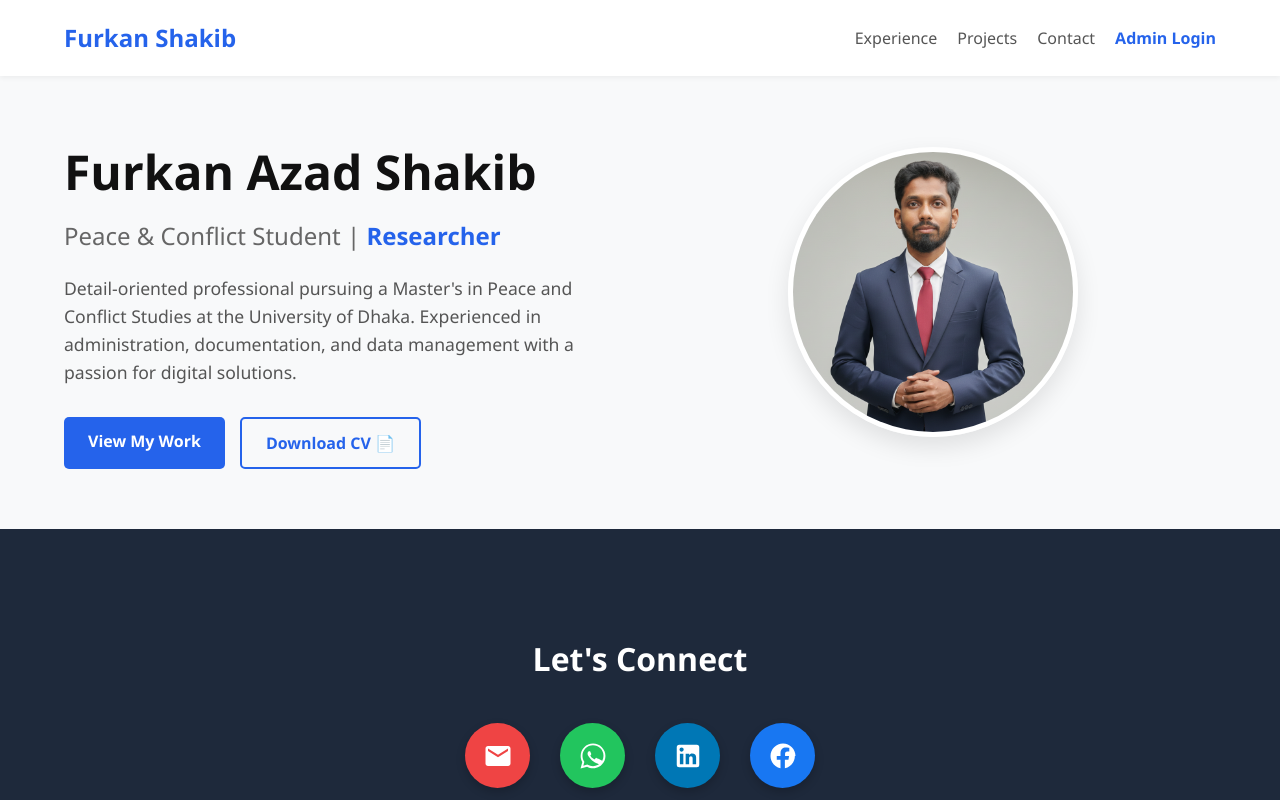
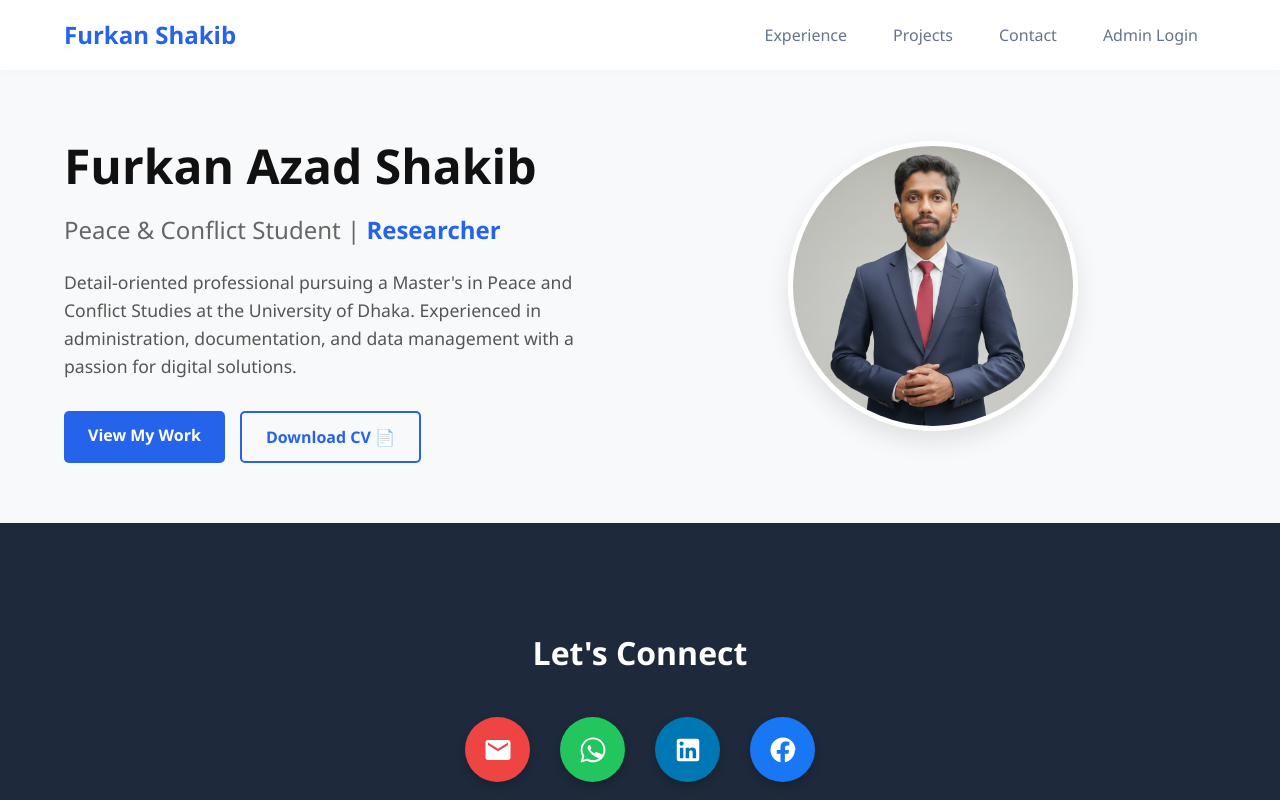
Before and after one commit to furkanshakib/my-dynamic-portfolio, a React (Vite) app in the folder client/: page / in a window 1280 px wide. Shown: the top 800 px of the page. Built offline with nearby package versions, Linux system fonts and the light colour scheme.

Commit message:
Added consistent master Navbar with active state

```diff
--- a/client/src/ExperiencePage.jsx
+++ b/client/src/ExperiencePage.jsx
@@ -1,22 +1,14 @@
 import React from 'react';
 import { Link } from 'react-router-dom';
 import Experience from './Experience';
+import Navbar from './Navbar';
 
 function ExperiencePage() {
   return (
     <div style={{ fontFamily: "'Segoe UI', sans-serif", color: '#333', background: '#f8f9fa', minHeight: '100vh' }}>
 
       {/* 1. NAVBAR (Reuse same style as Home) */}
-      <nav style={{ display: 'flex', justifyContent: 'space-between', padding: '20px 5%', background: '#fff', boxShadow: '0 2px 5px rgba(0,0,0,0.05)', position: 'sticky', top: 0, zIndex: 100 }}>
-        <Link to="/" style={{ textDecoration: 'none' }}>
-            <h2 style={{ margin: 0, color: '#2563eb' }}>Furkan Shakib</h2>
-        </Link>
-        <div style={{ display: 'flex', gap: '20px', alignItems: 'center' }}>
-          <Link to="/" style={{ textDecoration: 'none', color: '#555' }}>Home</Link>
-          <Link to="/#projects" style={{ textDecoration: 'none', color: '#555' }}>Projects</Link>
-          <Link to="/#contact" style={{ textDecoration: 'none', color: '#555' }}>Contact</Link>
-        </div>
-      </nav>
+      <Navbar />
 
       {/* 2. THE TIMELINE CONTENT */}
       <div style={{ paddingTop: '40px' }}>
--- a/client/src/Home.jsx
+++ b/client/src/Home.jsx
@@ -1,6 +1,7 @@
 import React, { useState, useRef } from 'react';
 import { Link } from 'react-router-dom';
 import emailjs from '@emailjs/browser';
+import Navbar from './Navbar';
 
 // --- HELPER COMPONENT FOR CIRCULAR CONTACT ICONS ---
 // This handles the hover effect and styling for each icon.
@@ -68,16 +69,7 @@ function Home() {
   return (
     <div style={{ fontFamily: "'Segoe UI', sans-serif", color: '#333', background: '#f8f9fa', minHeight: '100vh', width: '100%' }}>
 
-      {/* 1. NAVBAR */}
-      <nav style={{ display: 'flex', justifyContent: 'space-between', padding: '20px 5%', background: '#fff', boxShadow: '0 2px 5px rgba(0,0,0,0.05)', position: 'sticky', top: 0, zIndex: 100, width: '100%', boxSizing: 'border-box' }}>
-        <h2 style={{ margin: 0, color: '#2563eb' }}>Furkan Shakib</h2>
-        <div style={{ display: 'flex', gap: '20px', alignItems: 'center' }}>
-          <Link to="/experience" style={{ textDecoration: 'none', color: '#555', fontWeight: '500' }}>Experience</Link>
-          <Link to="/projects" style={{ textDecoration: 'none', color: '#555', fontWeight: '500' }}>Projects</Link>
-          <a href="#contact" style={{ textDecoration: 'none', color: '#555' }}>Contact</a>
-          <Link to="/admin" style={{ textDecoration: 'none', color: '#2563eb', fontWeight: 'bold' }}>Admin Login</Link>
-        </div>
-      </nav>
+     <Navbar />
 
       {/* 2. HERO SECTION */}
       <header style={{ display: 'flex', alignItems: 'center', justifyContent: 'space-between', maxWidth: '1280px', width: '90%', margin: '60px auto', flexWrap: 'wrap-reverse' }}>
--- /dev/null
+++ b/client/src/Navbar.jsx
@@ -0,0 +1,82 @@
+import React from 'react';
+import { Link, useLocation } from 'react-router-dom';
+
+function Navbar() {
+  const location = useLocation();
+  const path = location.pathname;
+
+  // --- STYLE LOGIC ---
+  // If the link matches the current page, give it the "Active Card" style.
+  // Otherwise, give it the "Normal" style.
+  const getLinkStyle = (route) => {
+    if (path === route) {
+      // 🟦 ACTIVE STATE (The Rectangular Card)
+      return {
+        textDecoration: 'none',
+        color: 'white',
+        background: '#2563eb', // Blue Background
+        padding: '8px 18px',
+        borderRadius: '6px',
+        fontWeight: 'bold',
+        transition: 'all 0.3s ease',
+        boxShadow: '0 2px 5px rgba(37, 99, 235, 0.3)'
+      };
+    } else {
+      // ⬜ NORMAL STATE
+      return {
+        textDecoration: 'none',
+        color: '#64748b', // Grey text
+        padding: '8px 18px',
+        fontWeight: '500',
+        transition: 'all 0.3s ease'
+      };
+    }
+  };
+
+  return (
+    <nav style={{
+      display: 'flex',
+      justifyContent: 'space-between',
+      alignItems: 'center',
+      padding: '15px 5%',
+      background: '#ffffff',
+      boxShadow: '0 2px 10px rgba(0,0,0,0.03)',
+      position: 'sticky',
+      top: 0,
+      zIndex: 1000,
+      width: '100%',
+      boxSizing: 'border-box'
+    }}>
+      {/* LOGO (Always links to Home) */}
+      <Link to="/" style={{ textDecoration: 'none' }}>
+        <h2 style={{ margin: 0, color: '#2563eb', fontSize: '1.5rem', fontFamily: "'Segoe UI', sans-serif" }}>
+          Furkan Shakib
+        </h2>
+      </Link>
+
+      {/* MENU LINKS */}
+      <div style={{ display: 'flex', gap: '10px', alignItems: 'center' }}>
+
+        <Link to="/experience" style={getLinkStyle('/experience')}>
+          Experience
+        </Link>
+
+        <Link to="/projects" style={getLinkStyle('/projects')}>
+          Projects
+        </Link>
+
+        {/* Contact is special: It always goes to the Home page's bottom */}
+        <a href="/#contact" style={{ textDecoration: 'none', color: '#64748b', padding: '8px 18px', fontWeight: '500' }}>
+          Contact
+        </a>
+
+        <Link to="/admin" style={getLinkStyle('/admin')}>
+          Admin Login
+        </Link>
+
+      </div>
+    </nav>
+  );
+}
+
+export default Navbar;
--- a/client/src/ProjectsPage.jsx
+++ b/client/src/ProjectsPage.jsx
@@ -1,6 +1,7 @@
 import React, { useState, useEffect } from 'react';
 import axios from 'axios';
 import { Link } from 'react-router-dom';
+import Navbar from './Navbar';
 
 function ProjectsPage() {
   const [projects, setProjects] = useState([]);
@@ -23,17 +24,7 @@ function ProjectsPage() {
     <div style={{ fontFamily: "'Segoe UI', sans-serif", color: '#333', background: '#f8f9fa', minHeight: '100vh' }}>
 
       {/* 1. NAVBAR */}
-      <nav style={{ display: 'flex', justifyContent: 'space-between', padding: '20px 5%', background: '#fff', boxShadow: '0 2px 5px rgba(0,0,0,0.05)', position: 'sticky', top: 0, zIndex: 100 }}>
-        <Link to="/" style={{ textDecoration: 'none' }}>
-            <h2 style={{ margin: 0, color: '#2563eb' }}>Furkan Shakib</h2>
-        </Link>
-        <div style={{ display: 'flex', gap: '20px', alignItems: 'center' }}>
-          <Link to="/" style={{ textDecoration: 'none', color: '#555' }}>Home</Link>
-          <Link to="/experience" style={{ textDecoration: 'none', color: '#555' }}>Experience</Link>
-          <Link to="/projects" style={{ textDecoration: 'none', color: '#2563eb', fontWeight: 'bold' }}>Projects</Link>
-          <Link to="/#contact" style={{ textDecoration: 'none', color: '#555' }}>Contact</Link>
-        </div>
-      </nav>
+      <Navbar />
 
       {/* 2. PROJECT GRID */}
       <div style={{ maxWidth: '1280px', width: '90%', margin: '40px auto' }}>
```
